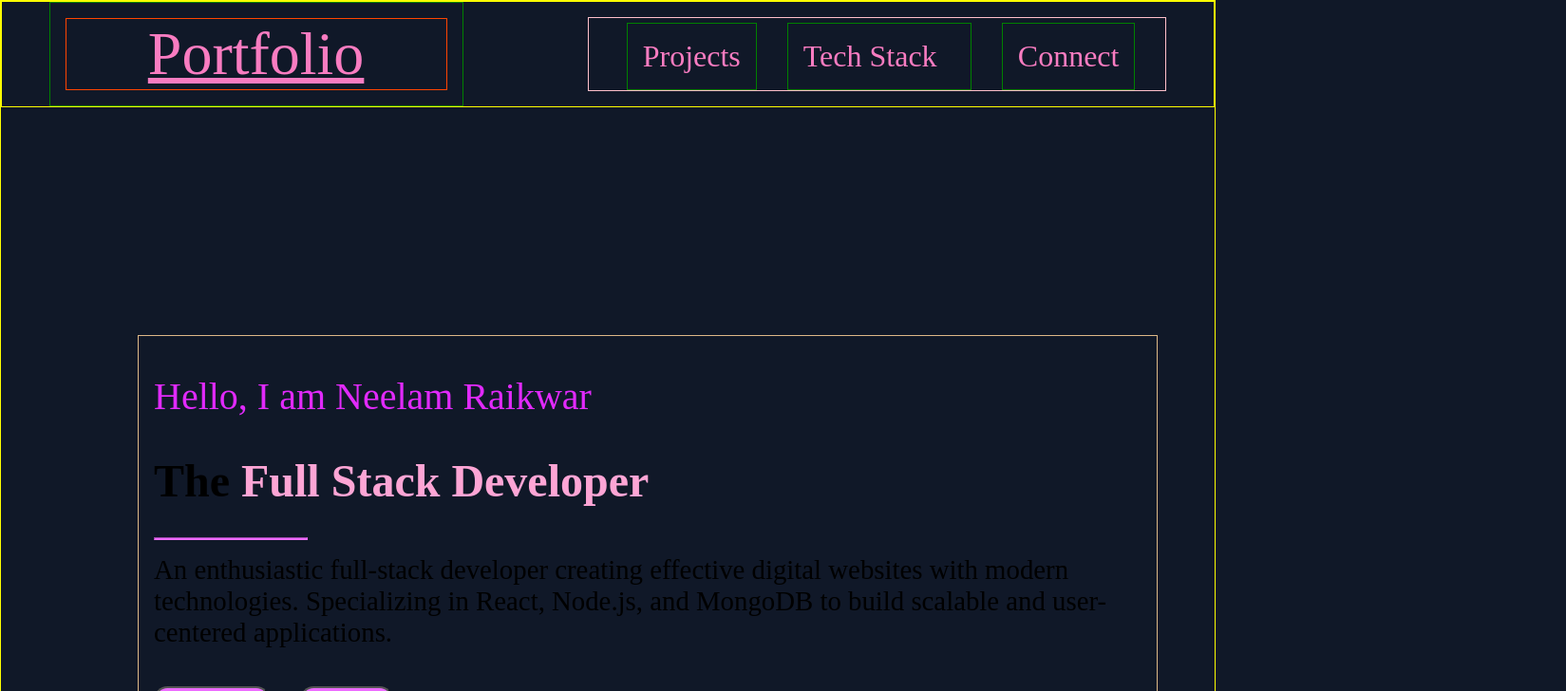
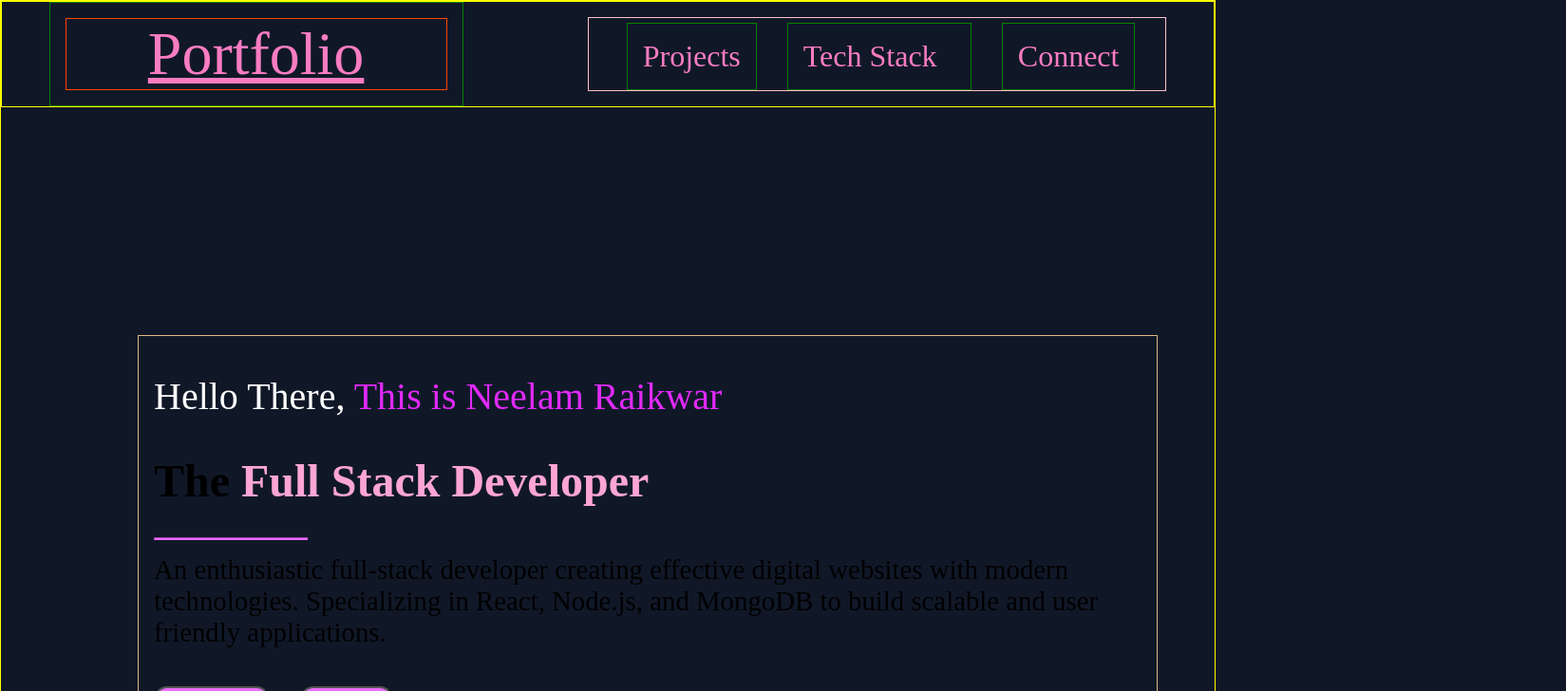
Before and after one commit to neelamraikwar9/neelam-raikwarPortfolio, a React (Vite) app: page / in a window 1280 px wide. Shown: the top 728 px of the page at 95% size, 1649 px wide, since content can reach past the window. Built offline with nearby package versions, Linux system fonts and the light colour scheme.

Commit message:
modified files

```diff
--- a/src/App.css
+++ b/src/App.css
@@ -5,6 +5,7 @@
 
 .mainContainer {
   border: 1px solid yellow;
+
 
 }
 
@@ -102,7 +103,8 @@ color: oklch(74% 0.238 322.16);
 
 .wholeContainer {
   padding: 15rem 9rem;
-  /* width: 85rem; */
+  padding-bottom: 9rem;
+  width: 85rem;
   /* height: 30rem; */
   /* border: 1px solid greenyellow; */
 
@@ -127,6 +129,10 @@ color: oklch(74% 0.238 322.16);
   font-family: 'Times New Roman', Times, serif;
   color: oklch(66.7% 0.295 322.15);
   /* color: oklch(83.3% 0.145 321.434) */
+
+}
+.name span {
+  color:white;
 
 }
 
@@ -341,6 +347,7 @@ color: oklch(74% 0.238 322.16);
   display: flex;
   border: 1px solid yellow;
   /* width: 100rem; */
+      width: 66rem;
   height: 25rem;
   flex-wrap: wrap;
   justify-content: space-between;
@@ -411,16 +418,21 @@ color: oklch(74% 0.238 322.16);
 
 .footContainer {
   display: flex;
-  justify-content: center;
-  margin-bottom: 5rem;
+  margin-left: 9rem;
+  /* justify-content: center; */
+  /* margin-bottom: 5rem; */
 }
 
 .footerCon {
   display: flex;
   flex-direction: column;
-  /* border: 1px solid rgb(83, 243, 58); */
-  padding: 2rem 5rem;
+  border: 1px solid #53f33a;
+  padding-left: 0;
+  padding-right: 0;
+  padding-bottom: 4rem;
   font-size: 1.3rem;
+  width: 66rem;
+  align-items: center;
 }
 
 hr {
--- a/src/App.jsx
+++ b/src/App.jsx
@@ -40,7 +40,7 @@ function App() {
 
       <div className="wholeContainer">
         <div className="introCon">
-          <p className="name">Hello, I am Neelam Raikwar</p>
+          <p className="name"><span stye={{color: 'white'}}>Hello There,</span> This is Neelam Raikwar</p>
           <h1 className="role">
             The <span>Full Stack Developer</span>
           </h1>
@@ -49,12 +49,12 @@ function App() {
             {" "}
             An enthusiastic full-stack developer creating effective digital
             websites with modern technologies. Specializing in React,
-            Node.js, and MongoDB to build scalable and user-centered
+            Node.js, and MongoDB to build scalable and user friendly
             applications.
           </p>
 
           <div className="btnContainer">
-            <button className="button">Contact Me</button>
+            <a href="#connect"><button className="button">Contact Me</button></a>
             <button className="button">Resume</button>
           </div>
         </div>
```
